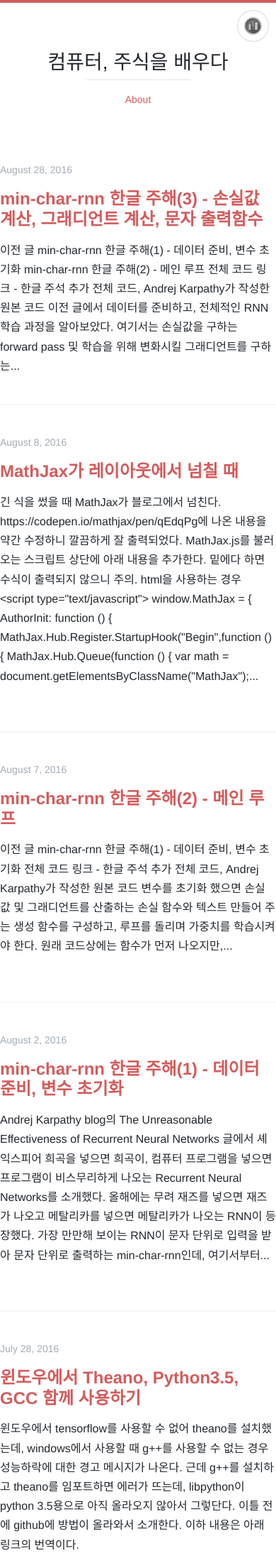
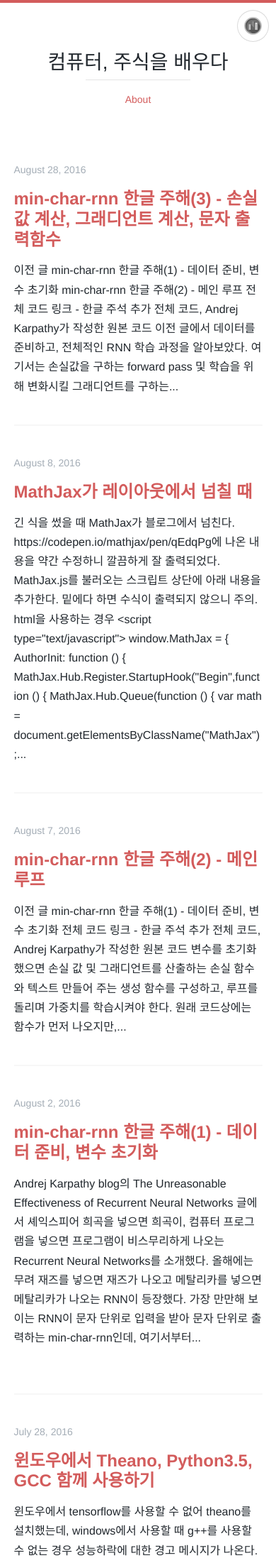
Before and after one commit to MinjeJeon/learningstock, a Jekyll site: the page built from index.html, in a window 390 px wide. Shown: the top 2195 px of the page at 71% size. Built offline with Jekyll 4.4.1, drawn with Linux system fonts in a browser that asks for light colours; the list of posts is cut into pages by our own code.

Commit message:
레이아웃 수정

```diff
--- a/css/screen.css
+++ b/css/screen.css
@@ -1395,6 +1395,13 @@ body.touch.user article .readmore {
         padding-top: 30%
     }
 }
+
+@media only screen and (max-width: 700px) {
+    body.user #container {
+        padding: 0 5%;
+    }
+}
+
 @media only screen and (max-width: 680px) {
     article .text strong .roon-img {
         margin-left: -7.5%;
@@ -1520,6 +1527,7 @@ body.touch.user article .readmore {
         margin-top: 40px;
         padding: 0 5%
     }
+
     article header {
         margin-bottom: 30px
     }
--- a/index.html
+++ b/index.html
@@ -2,11 +2,13 @@
 layout: default
 body_class: "home-template user"
 ---
+
 {% include header.html %}
 
 <div class="page-content">
   <div class="wrapper">
     <div class="home">
+      <div id="container">
         {% for post in paginator.posts %}
         <article class="{%comment%}post_class{%endcomment%}">
 
@@ -34,7 +36,7 @@ body_class: "home-template user"
             </div>
         </article>
         {% endfor %}
-
+      </div>
     </div>
   </div>
 </div>
```
Lines whose indentation alone changed are shown as unchanged.
